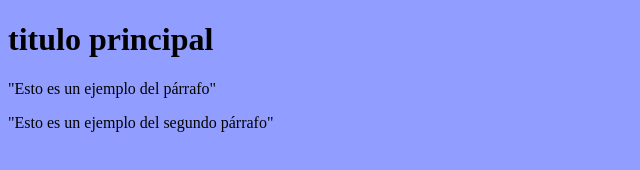
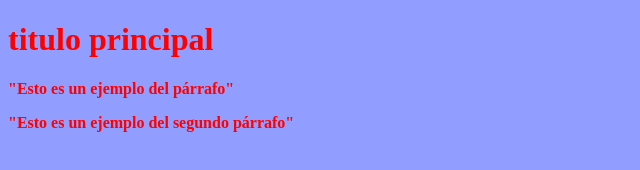
Before and after one commit to nestorbc/CursoGitt, a plain HTML site: page index.html in a window 1280 px wide. Shown: the whole page, without its empty margins (0-640 px from the left). Drawn offline with Linux system fonts and the light colour scheme.

Commit message:
Modificació fli, negritón

```diff
--- a/css/estilos.css
+++ b/css/estilos.css
@@ -1,3 +1,10 @@
 @charset "utf-8";
 /* CSS Document */
-body{background-color:#929EFF;}
+body
+{
+	background-color:#929EFF;
+	font-weight: bold;
+	color:red;
+
+
+}
```
